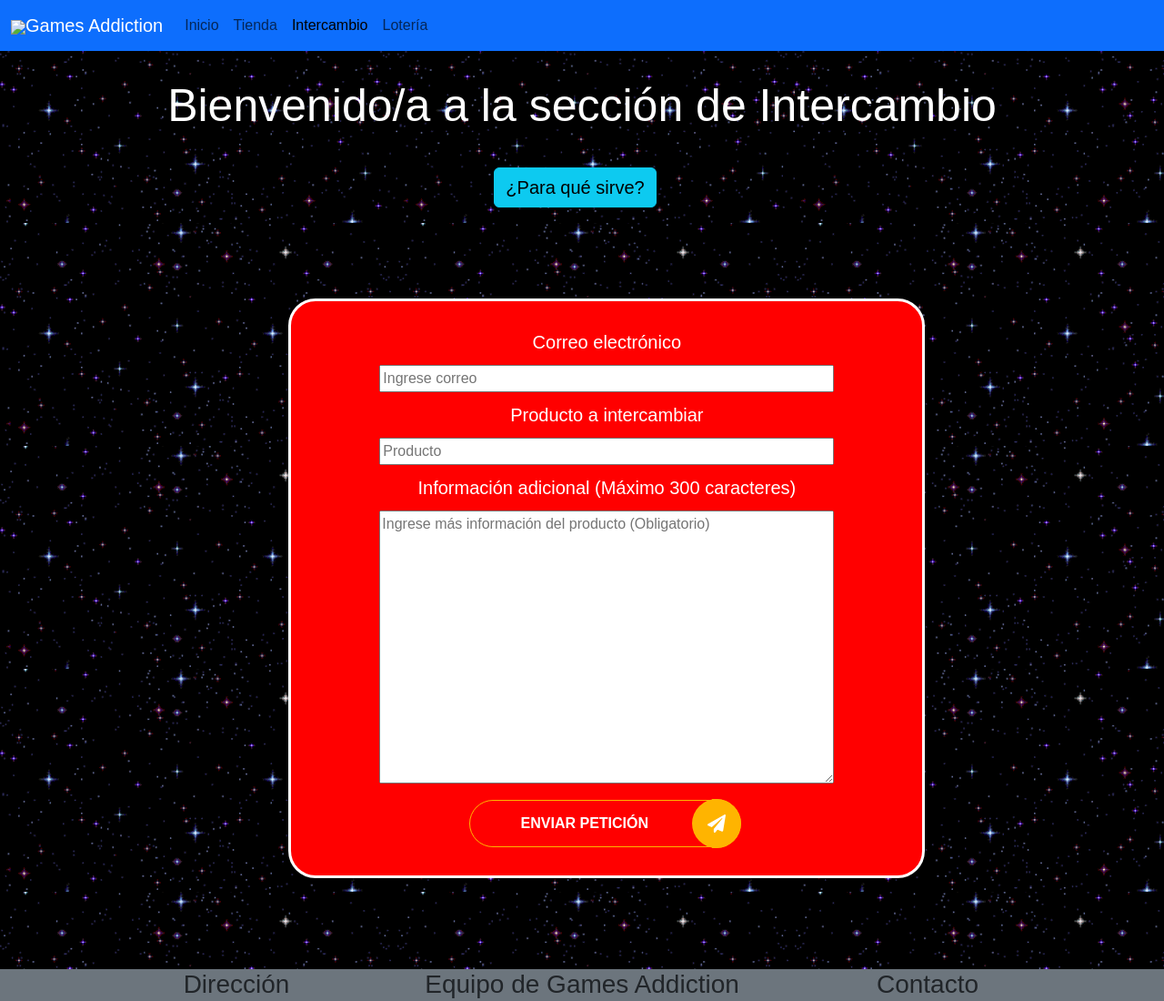
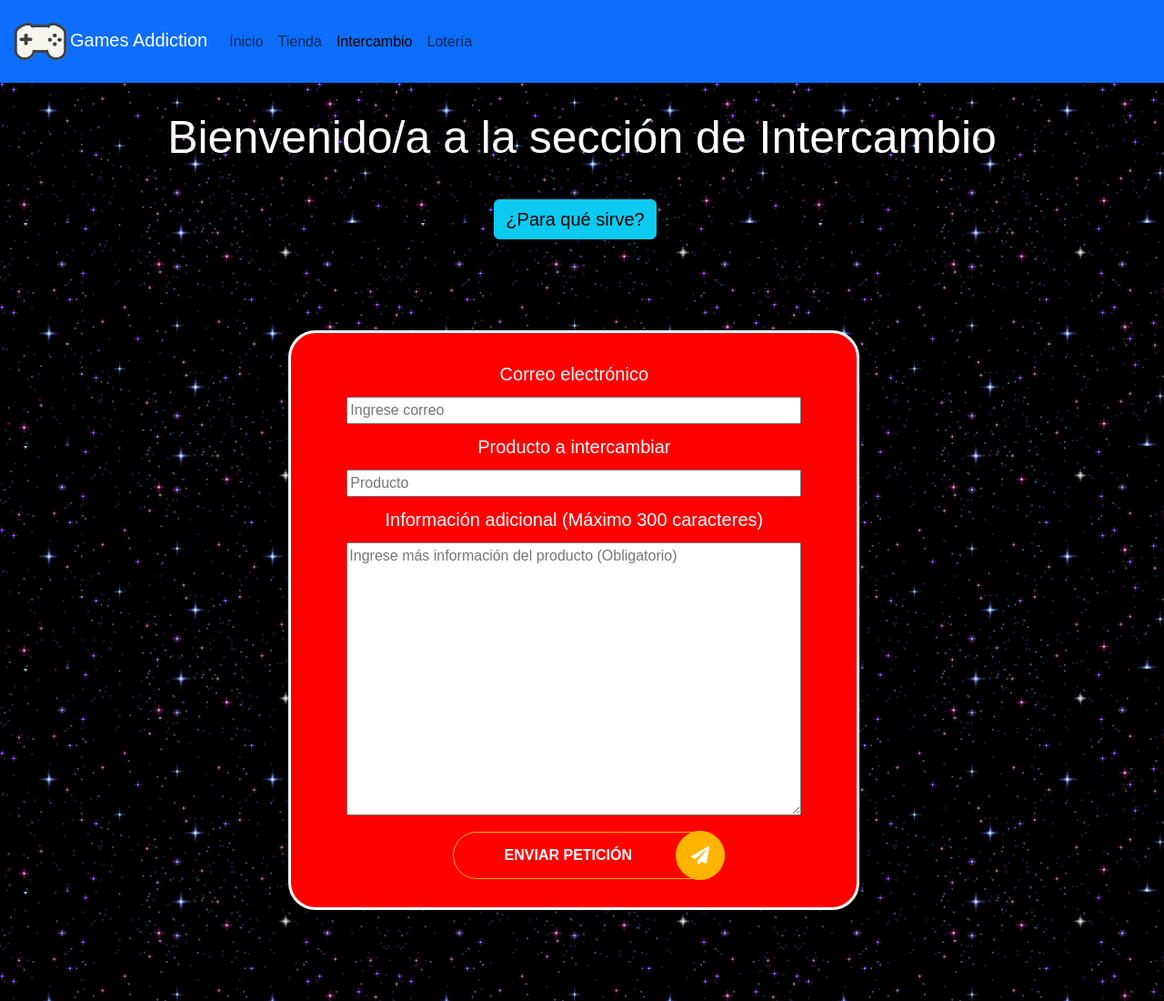
Before and after one commit to N00pii/Gamwes-, a plain HTML site: page intercambio.html in a window 1280 px wide. Shown: the top 1100 px of the page at 91% size. Drawn offline with nearby package versions, Linux system fonts and the light colour scheme.

Commit message:
Arreglo logo

```diff
--- a/intercambio.html
+++ b/intercambio.html
@@ -36,7 +36,7 @@
       padding: 30px;
       border: 3px solid white;
       border-radius: 30px;
-      width: 700px;
+      width: 100%;
       text-align: center;
       color: white;
     }
@@ -134,7 +134,7 @@
 
     <nav class="navbar navbar-expand-lg bg-primary">
       <div class="container-fluid">
-        <a class="navbar-brand" href="index.html" style="color: white;"><img src="logo_nav.png" height="65">Games Addiction</a>
+        <a class="navbar-brand" href="index.html" style="color: white;"><img src="img/logo_nav.png" height="65">Games Addiction</a>
         <button class="navbar-toggler" type="button" data-bs-toggle="collapse" data-bs-target="#navbarNavAltMarkup" aria-controls="navbarNavAltMarkup" aria-expanded="false" aria-label="Toggle navigation">
           <span class="navbar-toggler-icon"></span>
         </button>
@@ -184,10 +184,10 @@
 
           <form method="GET" action="">
 
-            <span style="font-size: 20px;">Correo electrónico</span>
+            <span style="font-size: 20px;">Correo electrónico</span><br>
             <input type="email" name="correo" id="correo" placeholder="Ingrese correo" maxlength="40" required><br>
 
-            <span style="font-size: 20px;">Producto a intercambiar</span>
+            <span style="font-size: 20px;">Producto a intercambiar</span><br>
             <input type="text" name="asunto" id="asunto" placeholder="Producto" maxlength="25" required><br>
 
             <span style="font-size: 20px;">Información adicional (Máximo 300 caracteres)</span>
```
Also changed, not shown: loteria.html (+1 -1 lines), tienda.html (+1 -1 lines).
